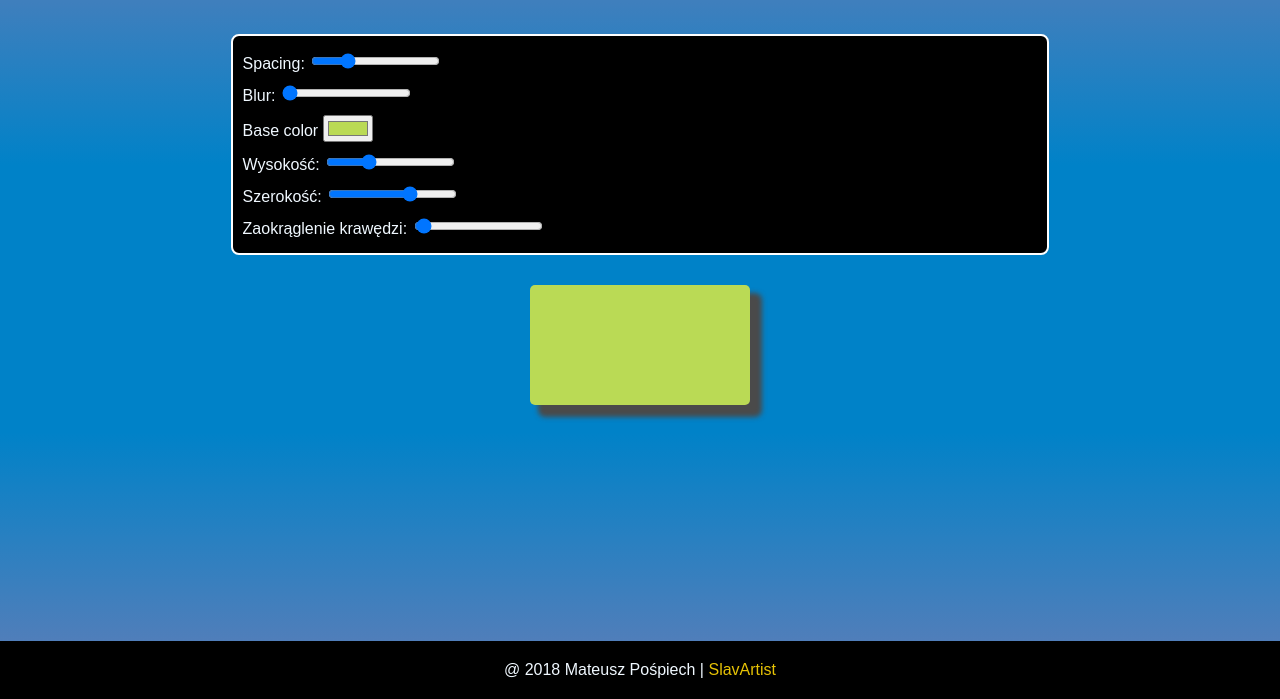
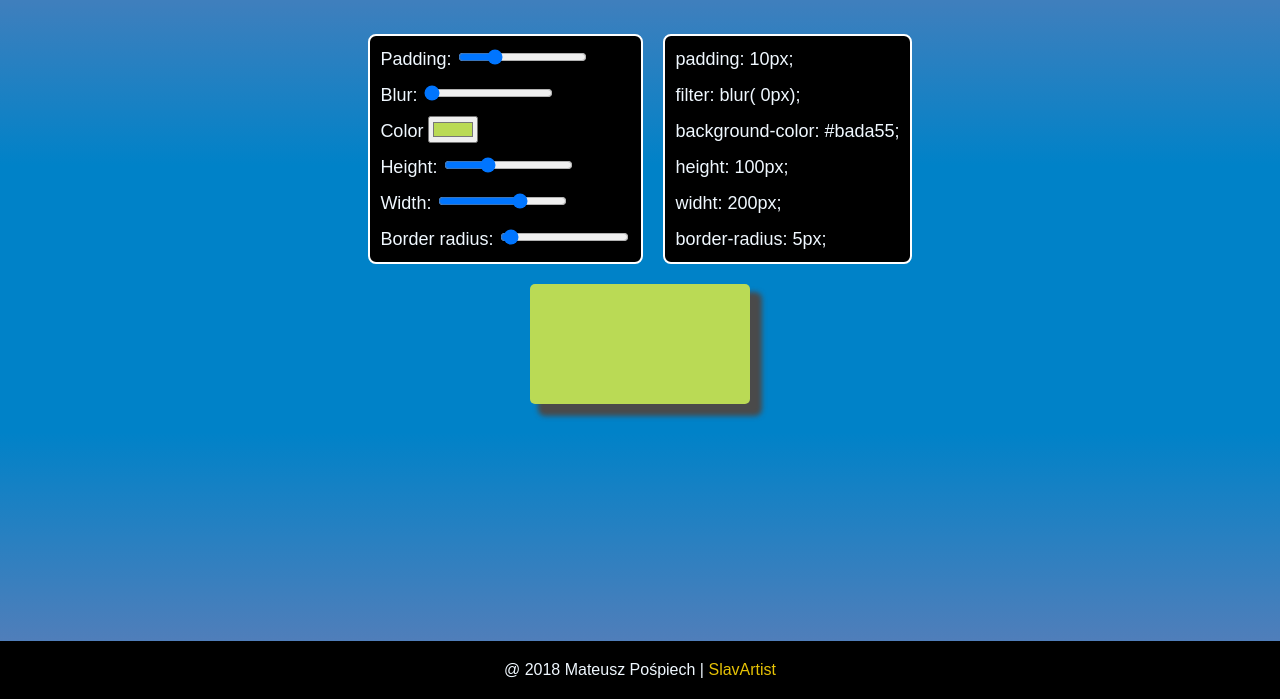
Before and after one commit to MateuszPospiech/ButtonCreator, a plain HTML site: page index.html in a window 1280 px wide. Shown: the part 101-800 px from the top of the page. Drawn offline with Linux system fonts and the light colour scheme.

Commit message:
New version od Button creator! Now I add visible styles which you can coppy. Soon I'll update RWD. Enjoy ;)

```diff
--- a/css/style.css
+++ b/css/style.css
@@ -1,5 +1,5 @@
 :root {
-    --baseColor: #BADA55;
+    --baseColor: #bada55;
     --buttonPadding: 10px;
     --buttonBlur: 0px;
     --buttonRadius: 5px;
@@ -44,17 +44,25 @@ h2 {
     font-size: 3rem
 }
 
+section.data {
+    display: flex;
+    justify-content: center;
+    margin-bottom: 20px;
+    font-size: 18px;
+    line-height: 2;
+}
+
 .imputs {
-    padding: 10px;
+    width: fit-content;
+    padding: 5px 10px;
     border: 2px solid #fff;
     border-radius: 8px;
-    margin-bottom: 30px;
     background-color: #000;
-
+    margin-right: 20px;
 }
 
 .valueSwitcher {
-    padding: 5px 0;
+
 }
 
 .buttonToStyle {
@@ -79,7 +87,15 @@ h2 {
     7px 7px var(--baseColor);
     color: #fff;
 }
-
+/*Results*/
+#result{
+    border: 2px solid #fff;
+    border-radius: 8px;
+    padding: 5px 10px;
+    width: fit-content;
+    background-color: #000;
+    height: fit-content;
+}
 /*Footer*/
 
 footer {
--- a/index.html
+++ b/index.html
@@ -5,7 +5,7 @@
     <title>Mateusz Pośpiech - CSS zmienne</title>
 
     <meta name="description" content="Mateusz Pośpiech - portfolio. Junior webmaster. Miłośnik IT, sportu oraz podróży." />
-    <meta name="keywords" content="mateusz, pospiech, pośpiech, portfolio, frontend, front-end, developer, webdeveloper, webmaster, html, css, javascript, wordpress, prestashop, website" />
+    <meta name="keywords" content="mateusz, pospiech, pośpiech, portfolio, frontend, front-end, developer, webdeveloper, webmaster, html, css, javascript, wordpress, prestashop, website, button generator, button creator" />
 
     <!-- Wymusza użycie najnowsze wersji przegladarki IE -->
     <meta http-equiv="X-UA-Compatible" content="IE=edge,chrome=1" />
@@ -24,33 +24,41 @@
 
     <main>
         <h2>Zmienne w CSS - <span class="colorVariable">Mateusz Pośpiech</span></h2>
+           <section class="data">
             <div class="imputs">
                 <div class="valueSwitcher">
-                <label for="buttonPadding">Spacing:</label>
+                    <label for="buttonPadding">Padding:</label>
                     <input type="range" name="buttonPadding" min="0" max="40" value="10" data-sizing="px">
-            </div>
-            <div class="valueSwitcher">
+                </div><div class="valueSwitcher">
                     <label for="buttonBlur">Blur:</label>
                     <input type="range" name="buttonBlur" min="0" max="10" value="0" data-sizing="px">
                 </div>
                 <div class="valueSwitcher">
-                <label for="baseColor">Base color</label>
+                    <label for="baseColor">Color </label>
                     <input type="color" name="baseColor" value="#BADA55">
                 </div>
                 <div class="valueSwitcher">
-                <label for="buttonHeight">Wysokość:</label> <input type="range" name="buttonHeight" value="100" min="10" max="300" data-sizing="px">
+                    <label for="buttonHeight">Height:</label> <input type="range" name="buttonHeight" value="100" min="10" max="300" data-sizing="px">
                 </div>
                 <div class="valueSwitcher">
-                <label for="buttonWidth">Szerokość:</label> <input type="range" name="buttonWidth" value="200" min="10" max="300" data-sizing="px">
+                    <label for="buttonWidth">Width:</label> <input type="range" name="buttonWidth" value="200" min="10" max="300" data-sizing="px">
                 </div>
                 <div class="valueSwitcher">
-                <label for="buttonRadius">Zaokrąglenie krawędzi:</label> <input type="range" name="buttonRadius" value="5" min="0" max="200" data-sizing="px">
+                    <label for="buttonRadius">Border radius:</label> <input type="range" name="buttonRadius" value="5" min="0" max="200" data-sizing="px">
                 </div>
 
 
             </div>
+            <div id="result">
+                padding: 10px;
+                <br>filter: blur( 0px);
+                <br>background-color: #bada55;
+                <br>height: 100px;
+                <br>widht: 200px;
+                <br>border-radius: 5px;
+            </div>
+            </section>
         <div class="buttonToStyle"></div>
-
     </main>
     <footer>
         @ 2018 Mateusz Pośpiech | <a href="https://mateuszpospiech.pl" target="_blank">SlavArtist</a>
--- a/js/script.js
+++ b/js/script.js
@@ -1,12 +1,23 @@
 const inputs = document.querySelectorAll('.imputs input');
+const result = document.getElementById('result');
 
 function updateStyles() {
 
     const suffixPx = this.dataset.sizing || ''; //make px on inputs with data-sizing or NOTHING '' (for example on color picker - normaly undefind)
 
     document.documentElement.style.setProperty(`--${this.name}`, this.value + suffixPx);
+
+    //take style of body - easy way to get property value
+    const bodyStyle = getComputedStyle(document.body);
+
+
+    result.innerHTML = `padding: ${bodyStyle.getPropertyValue('--buttonPadding')};
+    <br>filter: blur( ${bodyStyle.getPropertyValue('--buttonBlur')});
+    <br>background-color: ${bodyStyle.getPropertyValue('--baseColor')};
+    <br>height: ${bodyStyle.getPropertyValue('--buttonHeight')};
+    <br>widht: ${bodyStyle.getPropertyValue('--buttonWidth')};
+    <br>border-radius: ${bodyStyle.getPropertyValue('--buttonRadius')};`;
 }
 
-
-inputs.forEach(input => input.addEventListener('change', updateStyles))
-inputs.forEach(input => input.addEventListener('mousemove', updateStyles))
+inputs.forEach(input => input.addEventListener('change', updateStyles));
+inputs.forEach(input => input.addEventListener('mousemove', updateStyles));
```
Lines whose indentation alone changed are shown as unchanged.
